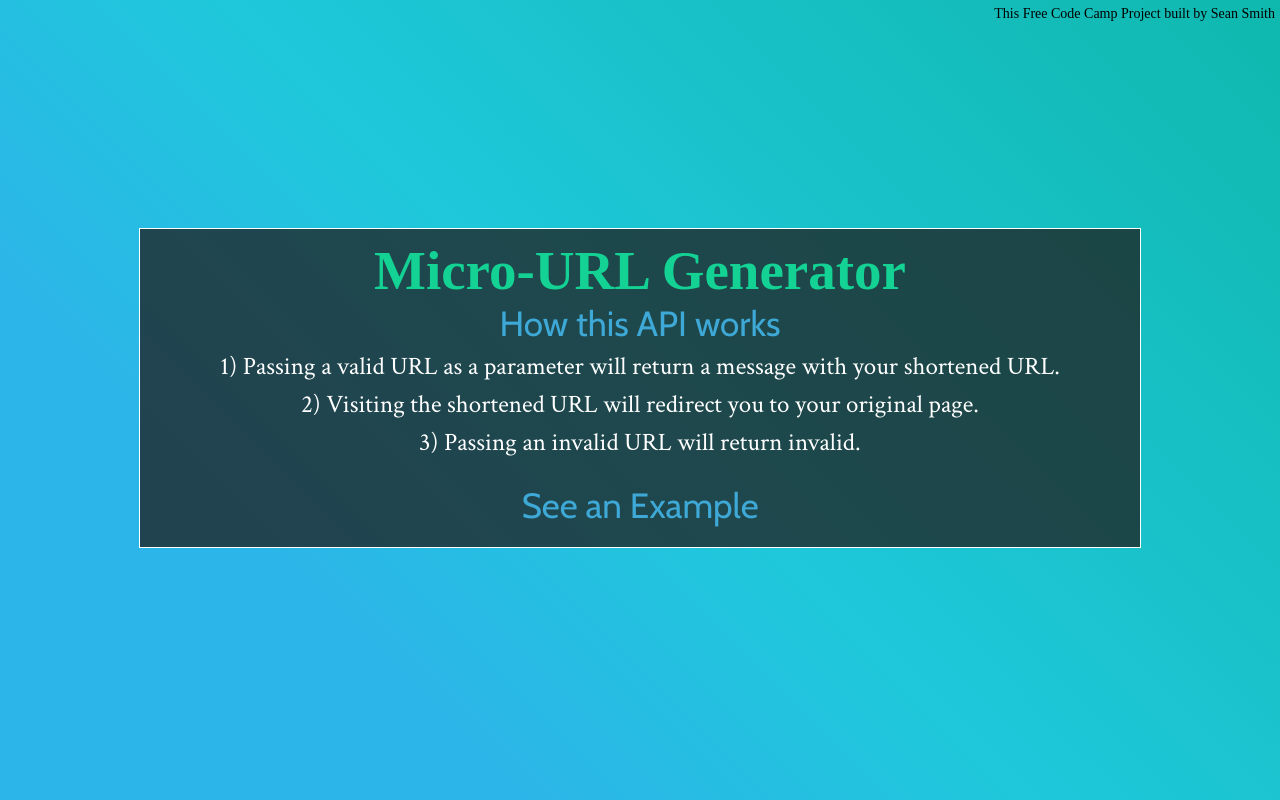
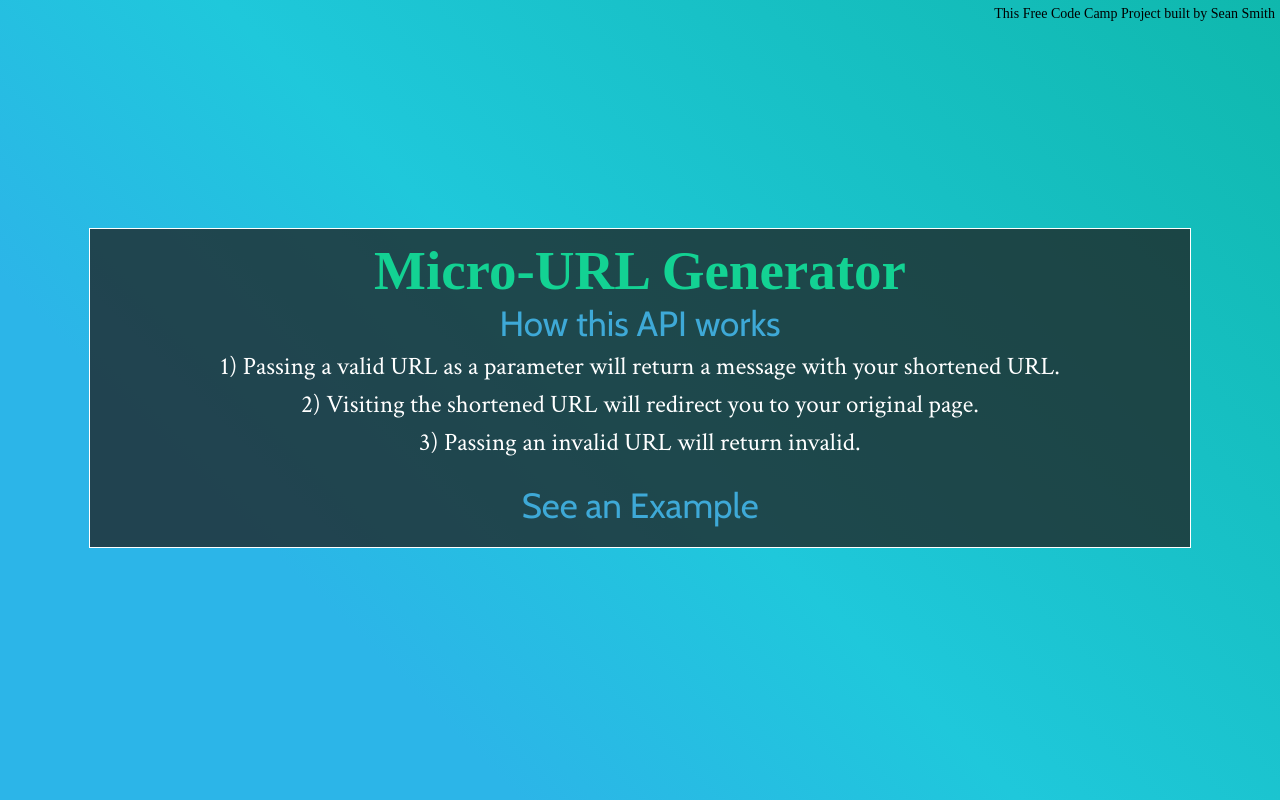
Before and after one commit to bonham000/micro-url, a website: page index.html in a window 1280 px wide. Drawn offline with nearby package versions, Linux system fonts and the light colour scheme; a web font is replaced by a local one.

Commit message:
Update style.css

```diff
--- a/client/css/style.css
+++ b/client/css/style.css
@@ -1,6 +1,6 @@
 html, body {
 	height: 100%;
-	min-width: 1100px;
+	min-width: 1200px;
 	min-height: 600px;
 	margin: 0;
 	padding: 0;
@@ -21,8 +21,8 @@ body {
 }
 .container {
 	border: 1px solid white;
-	min-width: 1000px;
-	max-width: 1100px;
+	min-width: 1100px;
+	max-width: 1200px;
 	height: auto;
 	font-family: 'Crimson Text', serif;
 	background: rgba(30,30,30,.75);
@@ -63,7 +63,7 @@ body {
 	margin-bottom: 5px;
 }
 .examplesBox {
-	width: 900px;
+	width: 1000px;
 	margin: 0 auto;
 }
 .examples {
```
